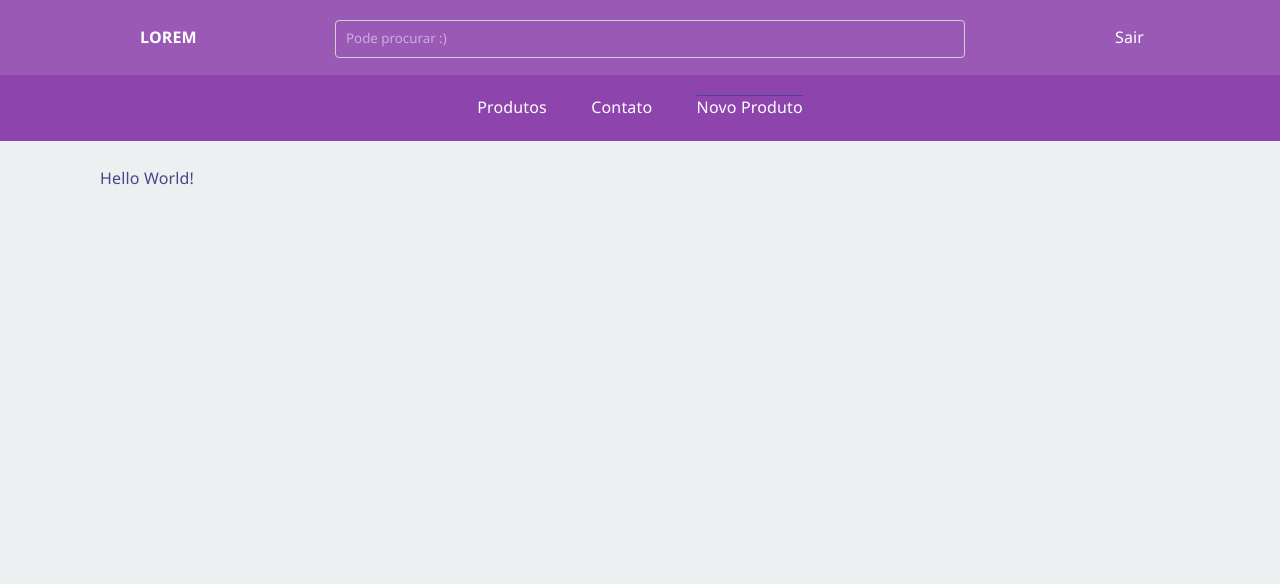
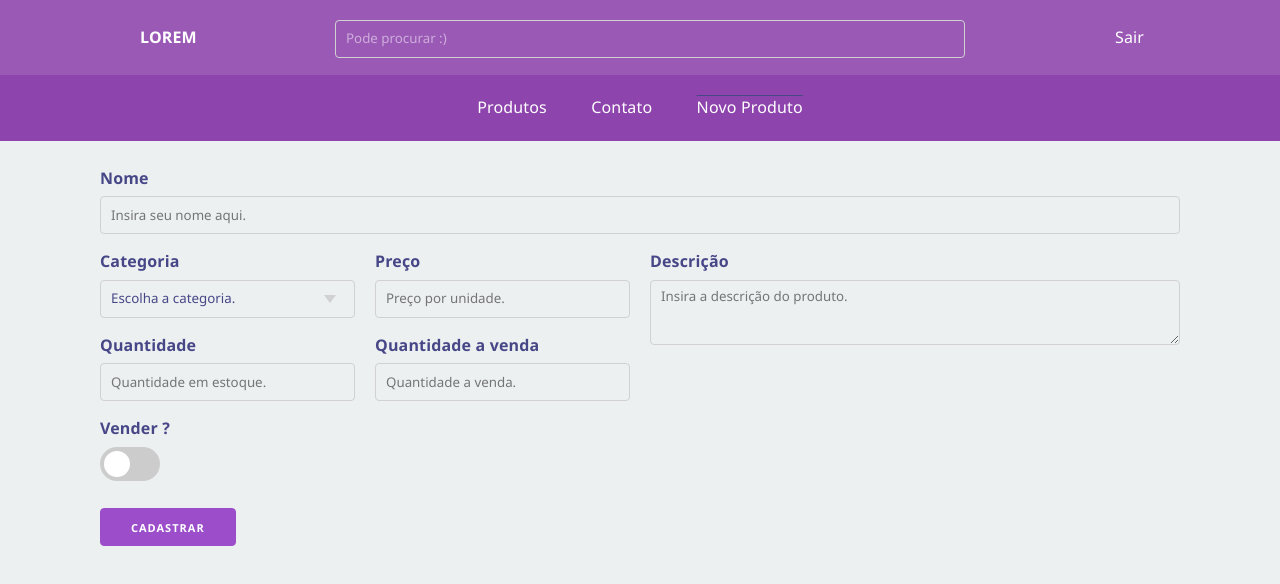
Before and after one commit to CorreiaEduardo/DS2-Miligram, a plain HTML site: page admin-html/add-product.html in a window 1280 px wide. Drawn offline with nearby package versions, Linux system fonts and the light colour scheme.

Commit message:
Construida tela de addproduto

```diff
--- a/admin-html/add-product.html
+++ b/admin-html/add-product.html
@@ -35,7 +35,44 @@
     </nav>
 
     <div class="container">
-		Hello World!
+        <form>
+            <fieldset>
+                <label for="nameField">Nome</label>
+                <input type="text" placeholder="Insira seu nome aqui." id="nameField">
+                <div class="row" style="overflow-y: hidden; overflow: hidden;">
+                    <div class="column column-25">
+                        <label for="nameField">Categoria</label>
+                        <select id="ageRangeField" style=>
+							<option value="none">Escolha a categoria.</option>
+							<option value="Esportes">Esportes</option>
+							<option value="Eletrónicos">Eletrónicos</option>
+							<option value="Games">Games</option>
+							<option value="Cozinha">Cozinha</option>
+						  </select>
+                        <label for="nameField">Quantidade</label>
+                        <input type="number" placeholder="Quantidade em estoque." id="nameField">
+                        <label for="nameField">Vender ?</label>
+
+                        <label class="switch">
+							<input type="checkbox">
+							<span class="slider round"></span>
+						</label>
+                    </div>
+                    <div class="column column-25">
+                        <label for="nameField">Preço</label>
+                        <input type="number" placeholder="Preço por unidade." id="nameField">
+                        <label for="nameField">Quantidade a venda</label>
+                        <input type="number" placeholder="Quantidade a venda." id="nameField">
+                    </div>
+                    <div class="column column-50">
+                        <label for="nameField">Descrição</label>
+                        <textarea id="comment-field" placeholder="Insira a descrição do produto."></textarea>
+                    </div>
+                </div>
+
+                <input class="button-primary" type="submit" value="Cadastrar" style="margin-top: 2%;">
+            </fieldset>
+        </form>
     </div>
 </body>
 
--- a/css/add-product.css
+++ b/css/add-product.css
@@ -0,0 +1,69 @@
+/* The switch - the box around the slider */
+
+.switch {
+    position: relative;
+    display: inline-block;
+    width: 60px;
+    height: 34px;
+}
+
+
+/* Hide default HTML checkbox */
+
+.switch input {
+    opacity: 0;
+    width: 0;
+    height: 0;
+}
+
+
+/* The slider */
+
+.slider {
+    position: absolute;
+    cursor: pointer;
+    top: 0;
+    left: 0;
+    right: 0;
+    bottom: 0;
+    background-color: #ccc;
+    -webkit-transition: .4s;
+    transition: .4s;
+}
+
+.slider:before {
+    position: absolute;
+    content: "";
+    height: 26px;
+    width: 26px;
+    left: 4px;
+    bottom: 4px;
+    background-color: white;
+    -webkit-transition: .4s;
+    transition: .4s;
+}
+
+input:checked+.slider {
+    background-color: #8e44ad;
+}
+
+input:focus+.slider {
+    box-shadow: 0 0 1px #8e44ad;
+}
+
+input:checked+.slider:before {
+    -webkit-transform: translateX(26px);
+    -ms-transform: translateX(26px);
+    transform: translateX(26px);
+}
+
+
+/* Rounded sliders */
+
+.slider.round {
+    border-radius: 34px;
+}
+
+.slider.round:before {
+    border-radius: 50%;
+}
```
Lines whose indentation alone changed are shown as unchanged.
